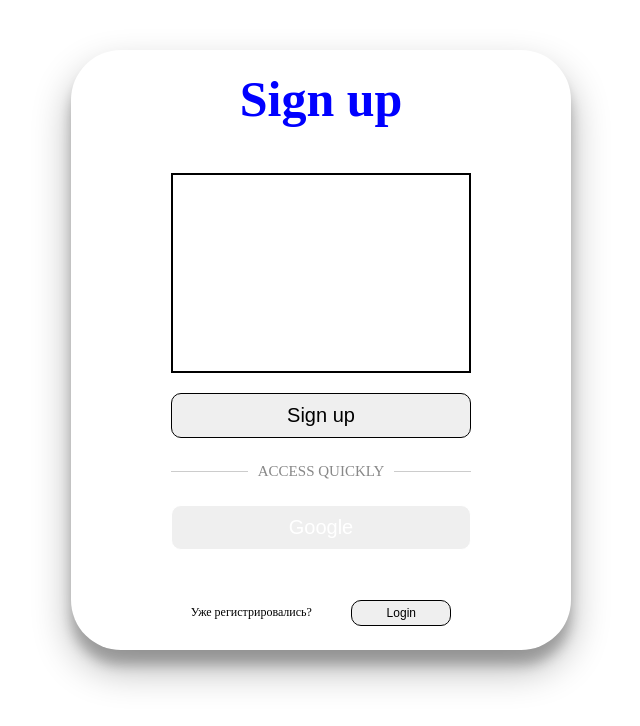
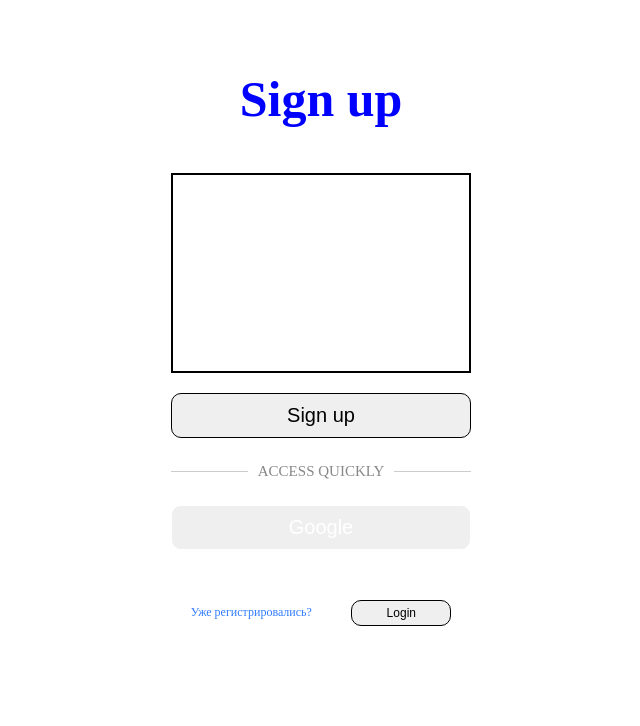
Before and after one commit to Danchiiik/30github, a React (Create React App) app in the folder frontend/: page /signup in a window 1280 px wide. Shown: the top 726 px of the page, without its empty margins (319-959 px from the left). Built offline with nearby package versions, Linux system fonts and the light colour scheme.

Commit message:
color changes

```diff
--- a/frontend/src/pages/Home.js
+++ b/frontend/src/pages/Home.js
@@ -10,8 +10,6 @@ function Home() {
             <Navbar />
         <div>
             <h1>ChooseMe</h1>
-            <h2>hello</h2>
-            <h3>bye</h3>
         </div>
             <Footer />
 
--- a/frontend/src/styles/Login.css
+++ b/frontend/src/styles/Login.css
@@ -15,7 +15,7 @@
     border-radius: 50px;
     width: 500px;
     height: 600px;
-    box-shadow: rgba(0, 0, 0, 0.3) 0px 19px 38px, rgba(0, 0, 0, 0.22) 0px 15px 12px;
+    color: rgb(48, 124, 255);
     margin-bottom: 300px;
     display: flex;
     flex-direction: column;
--- a/frontend/src/styles/Navbar.css
+++ b/frontend/src/styles/Navbar.css
@@ -15,7 +15,6 @@
     .logo_text {
         font-size: 30px;
         font-weight: 600;
-        color: #000;
         color: rgb(48, 124, 255);
     }
 }
--- a/frontend/src/styles/Signup.css
+++ b/frontend/src/styles/Signup.css
@@ -18,7 +18,7 @@
     border-radius: 50px;
     width: 500px;
     height: 600px;
-    box-shadow: rgba(0, 0, 0, 0.3) 0px 19px 38px, rgba(0, 0, 0, 0.22) 0px 15px 12px;
+    color: rgb(48, 124, 255);
     display: flex;
     flex-direction: column;
     align-items: center;
```
